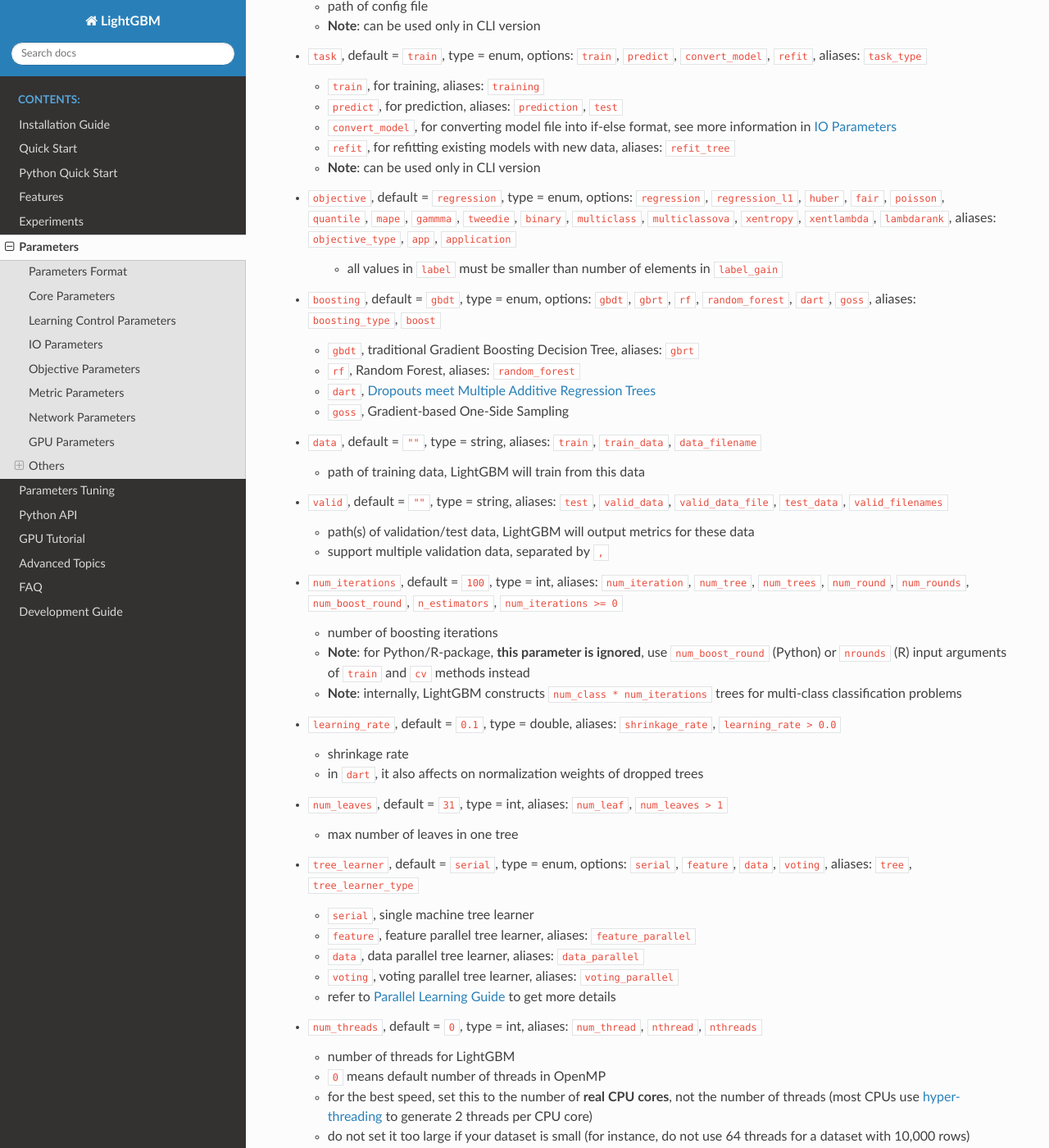
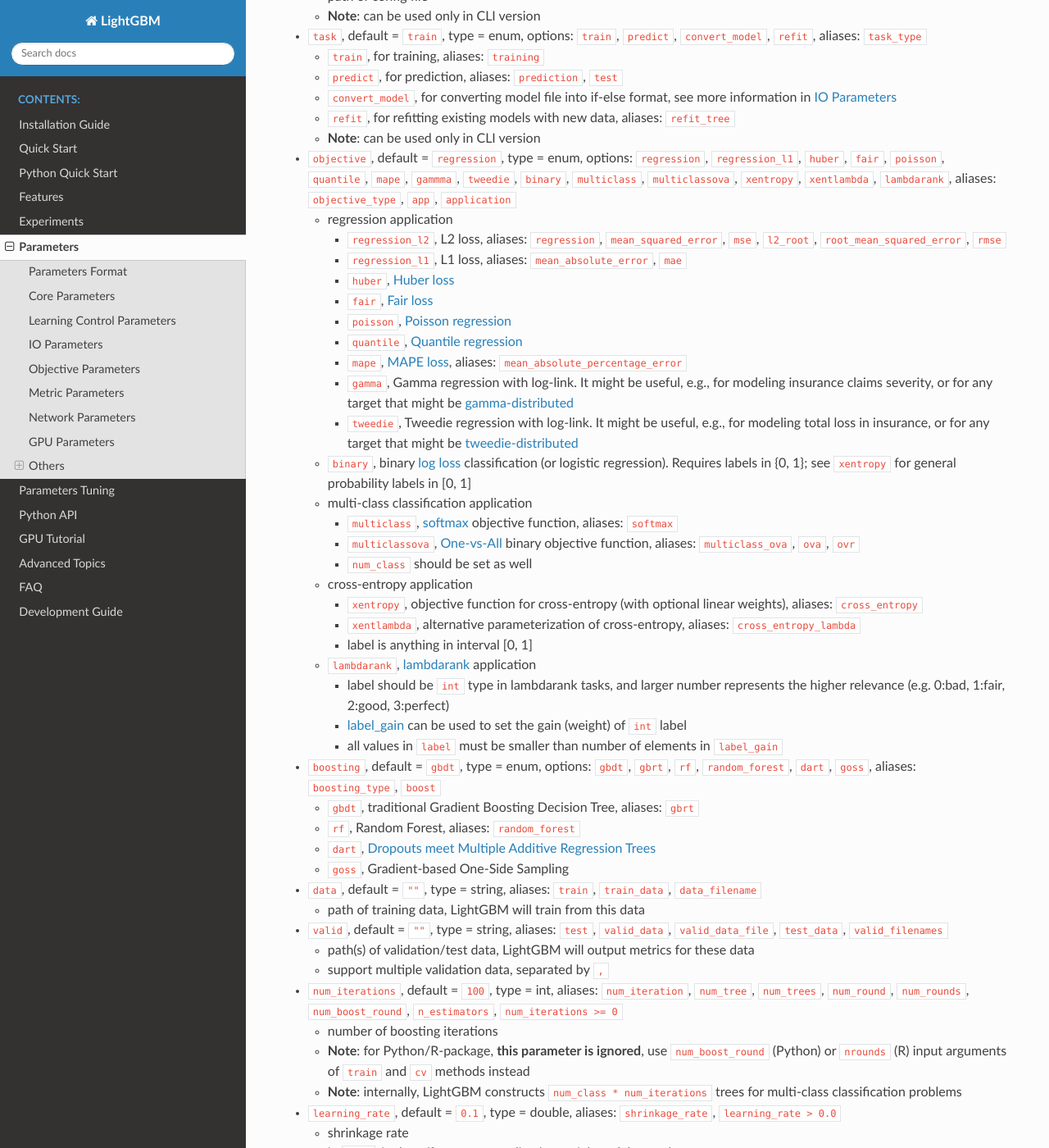
Before and after one commit to microsoft/LightGBM, a Sphinx documentation site: the page built from docs/Parameters.rst, in a window 1280 px wide and 1400 px high, scrolled down 724 px. Shown: the whole window at 82% size. Built offline with Sphinx 7.4.7 and the Read the Docs theme 2.0.0, drawn with Linux system fonts in a browser that asks for light colours; pages that are not in the unit, such as notebooks, are missing from menus; some of the changed text lies outside the part shown.

Commit message:
run parameter_generator.py

```diff
--- a/docs/Parameters.rst
+++ b/docs/Parameters.rst
@@ -49,6 +49,50 @@
    -  **Note**: can be used only in CLI version
 
 -  ``objective``, default = ``regression``, type = enum, options: ``regression``, ``regression_l1``, ``huber``, ``fair``, ``poisson``, ``quantile``, ``mape``, ``gammma``, ``tweedie``, ``binary``, ``multiclass``, ``multiclassova``, ``xentropy``, ``xentlambda``, ``lambdarank``, aliases: ``objective_type``, ``app``, ``application``
+
+   -  regression application
+
+      -  ``regression_l2``, L2 loss, aliases: ``regression``, ``mean_squared_error``, ``mse``, ``l2_root``, ``root_mean_squared_error``, ``rmse``
+
+      -  ``regression_l1``, L1 loss, aliases: ``mean_absolute_error``, ``mae``
+
+      -  ``huber``, `Huber loss <https://en.wikipedia.org/wiki/Huber_loss>`__
+
+      -  ``fair``, `Fair loss <https://www.kaggle.com/c/allstate-claims-severity/discussion/24520>`__
+
+      -  ``poisson``, `Poisson regression <https://en.wikipedia.org/wiki/Poisson_regression>`__
+
+      -  ``quantile``, `Quantile regression <https://en.wikipedia.org/wiki/Quantile_regression>`__
+
+      -  ``mape``, `MAPE loss <https://en.wikipedia.org/wiki/Mean_absolute_percentage_error>`__, aliases: ``mean_absolute_percentage_error``
+
+      -  ``gamma``, Gamma regression with log-link. It might be useful, e.g., for modeling insurance claims severity, or for any target that might be `gamma-distributed <https://en.wikipedia.org/wiki/Gamma_distribution#Applications>`__
+
+      -  ``tweedie``, Tweedie regression with log-link. It might be useful, e.g., for modeling total loss in insurance, or for any target that might be `tweedie-distributed <https://en.wikipedia.org/wiki/Tweedie_distribution#Applications>`__
+
+   -  ``binary``, binary `log loss <https://en.wikipedia.org/wiki/Cross_entropy>`__ classification (or logistic regression). Requires labels in {0, 1}; see ``xentropy`` for general probability labels in [0, 1]
+
+   -  multi-class classification application
+
+      -  ``multiclass``, `softmax <https://en.wikipedia.org/wiki/Softmax_function>`__ objective function, aliases: ``softmax``
+
+      -  ``multiclassova``, `One-vs-All <https://en.wikipedia.org/wiki/Multiclass_classification#One-vs.-rest>`__ binary objective function, aliases: ``multiclass_ova``, ``ova``, ``ovr``
+
+      -  ``num_class`` should be set as well
+
+   -  cross-entropy application
+
+      -  ``xentropy``, objective function for cross-entropy (with optional linear weights), aliases: ``cross_entropy``
+
+      -  ``xentlambda``, alternative parameterization of cross-entropy, aliases: ``cross_entropy_lambda``
+
+      -  label is anything in interval [0, 1]
+
+   -  ``lambdarank``, `lambdarank <https://papers.nips.cc/paper/2971-learning-to-rank-with-nonsmooth-cost-functions.pdf>`__ application
+
+      -  label should be ``int`` type in lambdarank tasks, and larger number represents the higher relevance (e.g. 0:bad, 1:fair, 2:good, 3:perfect)
+
+      -  `label_gain <#objective-parameters>`__ can be used to set the gain (weight) of ``int`` label
 
       -  all values in ``label`` must be smaller than number of elements in ``label_gain``
 
@@ -656,6 +700,52 @@
 
 -  ``metric``, default = ``""``, type = multi-enum, aliases: ``metrics``, ``metric_types``
 
+   -  metric(s) to be evaluated on the evaluation sets **in addition** to what is provided in the training arguments
+
+      -  ``""`` (empty string or not specific) means that metric corresponding to specified ``objective`` will be used (this is possible only for pre-defined objective functions, otherwise no evaluation metric will be added)
+
+      -  ``"None"`` (string, **not** a ``None`` value) means that no metric will be registered, aliases: ``na``
+
+      -  ``l1``, absolute loss, aliases: ``mean_absolute_error``, ``mae``, ``regression_l1``
+
+      -  ``l2``, square loss, aliases: ``mean_squared_error``, ``mse``, ``regression_l2``, ``regression``
+
+      -  ``l2_root``, root square loss, aliases: ``root_mean_squared_error``, ``rmse``
+
+      -  ``quantile``, `Quantile regression <https://en.wikipedia.org/wiki/Quantile_regression>`__
+
+      -  ``mape``, `MAPE loss <https://en.wikipedia.org/wiki/Mean_absolute_percentage_error>`__, aliases: ``mean_absolute_percentage_error``
+
+      -  ``huber``, `Huber loss <https://en.wikipedia.org/wiki/Huber_loss>`__
+
+      -  ``fair``, `Fair loss <https://www.kaggle.com/c/allstate-claims-severity/discussion/24520>`__
+
+      -  ``poisson``, negative log-likelihood for `Poisson regression <https://en.wikipedia.org/wiki/Poisson_regression>`__
+
+      -  ``gamma``, negative log-likelihood for **Gamma** regression
+
+      -  ``gamma_deviance``, residual deviance for **Gamma** regression
+
+      -  ``tweedie``, negative log-likelihood for **Tweedie** regression
+
+      -  ``ndcg``, `NDCG <https://en.wikipedia.org/wiki/Discounted_cumulative_gain#Normalized_DCG>`__
+
+      -  ``map``, `MAP <https://makarandtapaswi.wordpress.com/2012/07/02/intuition-behind-average-precision-and-map/>`__, aliases: ``mean_average_precision``
+
+      -  ``auc``, `AUC <https://en.wikipedia.org/wiki/Receiver_operating_characteristic#Area_under_the_curve>`__
+
+      -  ``binary_logloss``, `log loss <https://en.wikipedia.org/wiki/Cross_entropy>`__, aliases: ``binary``
+
+      -  ``binary_error``, for one sample: ``0`` for correct classification, ``1`` for error classification
+
+      -  ``multi_logloss``, log loss for multi-class classification, aliases: ``multiclass``, ``softmax``, ``multiclassova``, ``multiclass_ova``, ``ova``, ``ovr``
+
+      -  ``multi_error``, error rate for multi-class classification
+
+      -  ``xentropy``, cross-entropy (with optional linear weights), aliases: ``cross_entropy``
+
+      -  ``xentlambda``, "intensity-weighted" cross-entropy, aliases: ``cross_entropy_lambda``
+
       -  ``kldiv``, `Kullback-Leibler divergence <https://en.wikipedia.org/wiki/Kullback%E2%80%93Leibler_divergence>`__, aliases: ``kullback_leibler``
 
    -  support multiple metrics, separated by ``,``
```
